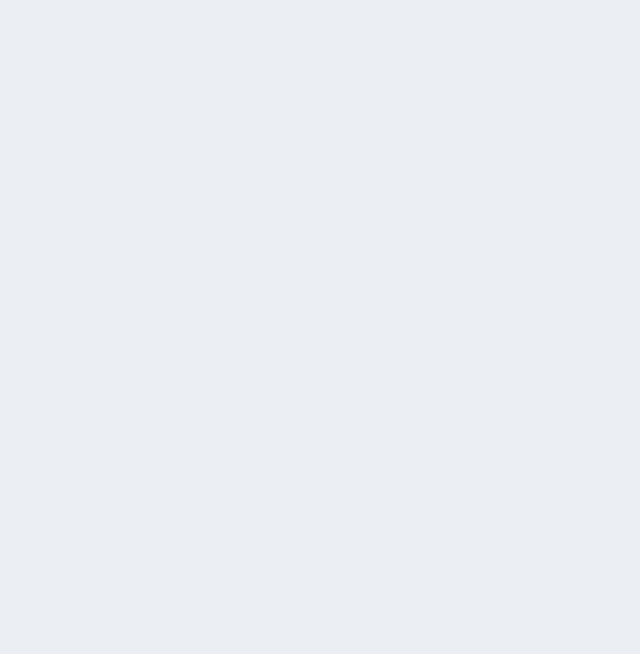
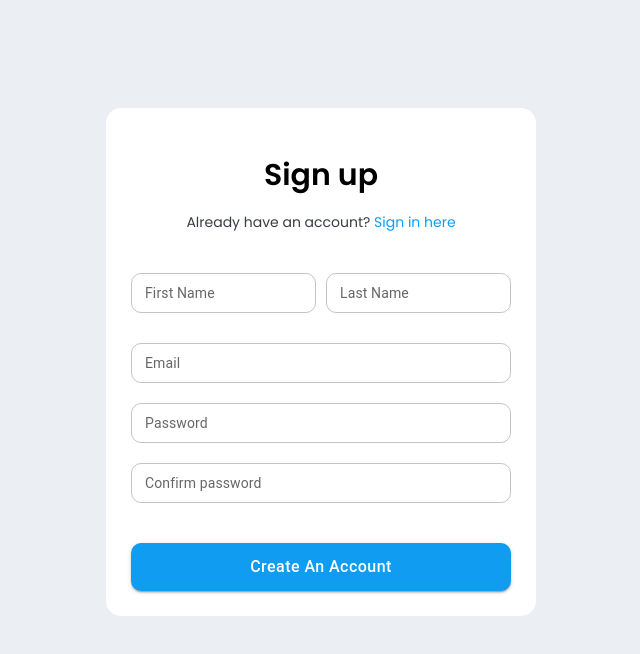
Before and after one commit to anapiyani/crmProf, a React (Vite) app: page /register in a window 1280 px wide. Shown: the top 654 px of the page, without its empty margins (319-959 px from the left). Built offline with nearby package versions, Linux system fonts and the light colour scheme.

Commit message:
#2 created register page/added styles. No logic just a page

```diff
--- a/src/components/auth/login/login.scss
+++ b/src/components/auth/login/login.scss
@@ -51,6 +51,7 @@
                   }
                   .MuiOutlinedInput-root {
                     height: 100%;
+                    border-radius: 10px;
                     &:hover .MuiOutlinedInput-notchedOutline {
                       border-color: $primary-color;
                     }
@@ -81,6 +82,7 @@
                     background-color: $primary-color;
                     text-transform: capitalize;
                     font-size: 16px;
+                    border-radius: 10px;
                 }
               }
             }
--- a/src/components/auth/register/register.scss
+++ b/src/components/auth/register/register.scss
@@ -0,0 +1,140 @@
+@import '../../../assets/variavbles.scss';
+
+.register-container {
+    max-width: 1200px;
+    margin: 0 auto;
+    display: flex;
+    justify-content: center;
+    font-family: $ff;
+
+    & .signUp-container {
+        margin-top: 100px;
+        width: 400px;
+        height: 100%;
+        background-color: $white;
+        padding: 15px;
+        border-radius: 15px;
+
+        & .signUp-header {
+            display: flex;
+            flex-direction: column;
+            width: 100%;
+            height: 140px;
+            align-items: center;
+
+            & h1 {
+                font-size: 30px;
+                font-weight: 600;
+                margin-top: 30px;
+                margin-bottom: 0;
+            }
+
+            & p {
+                font-size: 14px;
+                color: #393D44;
+
+                & .To-register {
+                    color: $primary-color;
+                    text-decoration: none;
+                }
+            }
+        }
+
+        .form-content {
+            display: flex;
+            flex-direction: column;
+            width: 100%;
+            height: 100%;
+            align-items: center;
+
+            .form-inputs-signUp {
+                display: flex;
+                flex-direction: column;
+                width: 100%;
+
+                .name {
+                    display: flex;
+                    margin: 10px;
+                    height: 40px;
+                    margin-bottom: 20px;
+
+                    &:hover {
+                        border-color: $primary-color;
+                    }
+
+                    .MuiInputBase-root {
+
+                    }
+
+                    .MuiOutlinedInput-root {
+                        border-radius: 10px;
+                        height: 100%;
+
+                        &:hover .MuiOutlinedInput-notchedOutline {
+                            border-color: $primary-color;
+                        }
+                    }
+
+                    .MuiInputLabel-root {
+                        font-size: 14px;
+                        top: -6px;
+                    }
+
+                    // Применение margin-right к первому дочернему элементу
+                    .MuiTextField-root:first-child {
+                        margin-right: 10px;
+                    }
+                }
+
+                .fieldInput {
+                    margin: 10px;
+                    height: 40px;
+
+                    &:hover {
+                        border-color: $primary-color;
+                    }
+
+                    .MuiOutlinedInput-root {
+                        height: 100%;
+                        border-radius: 10px;
+
+                        &:hover .MuiOutlinedInput-notchedOutline {
+                            border-color: $primary-color;
+                        }
+                    }
+
+                    .MuiInputLabel-root {
+                        font-size: 14px;
+                        top: -6px;
+                    }
+                }
+
+                & .forgot-pass {
+                    width: 100%;
+                    margin-left: 10px;
+                    margin-top: 10px;
+                    font-size: 14px;
+                    color: $primary-color;
+                    text-decoration: none;
+                }
+            }
+
+            .buttons {
+                width: 100%;
+                display: flex;
+                margin-top: 20px;
+                align-items: center;
+
+                & .button {
+                    width: 100%;
+                    padding: 10px;
+                    margin: 10px;
+                    background-color: $primary-color;
+                    text-transform: capitalize;
+                    font-size: 16px;
+                    border-radius: 10px;
+                }
+            }
+        }
+    }
+}
--- a/src/components/auth/register/register.tsx
+++ b/src/components/auth/register/register.tsx
@@ -1,11 +1,31 @@
 import { Link } from 'react-router-dom';
 import Button from '@mui/material/Button';
 import TextField from '@mui/material/TextField';
+import './register.scss';
 
 const Register = () => {
     return (
-        <div className="register">
-
+        <div className="register-container">
+            <div className="signUp-container">
+                <div className="signUp-header">
+                    <h1>Sign up</h1>
+                    <p>Already have an account? <Link className='To-register' to="/login">Sign in here</Link></p>
+                </div>
+                <form className="form-content">
+                    <div className="form-inputs-signUp">
+                        <div className="name">
+                            <TextField className='fieldInputSignUp' id="outlined-basic" label="First Name" variant="outlined" />
+                            <TextField className='fieldInputSignUp' id="outlined-basic" label="Last Name" variant="outlined" />
+                        </div>
+                        <TextField className='fieldInput' id="outlined-basic" label="Email" variant="outlined" />
+                        <TextField type="password" className='fieldInput' id="outlined-basic" label="Password" variant="outlined" />
+                        <TextField type="password" className='fieldInput' id="outlined-basic" label="Confirm password" variant="outlined" />
+                    </div>
+                    <div className="buttons">
+                        <Button className='button' variant='contained'>Create an account</Button>
+                    </div>
+                </form>
+            </div>
         </div>
     )
 }
```
